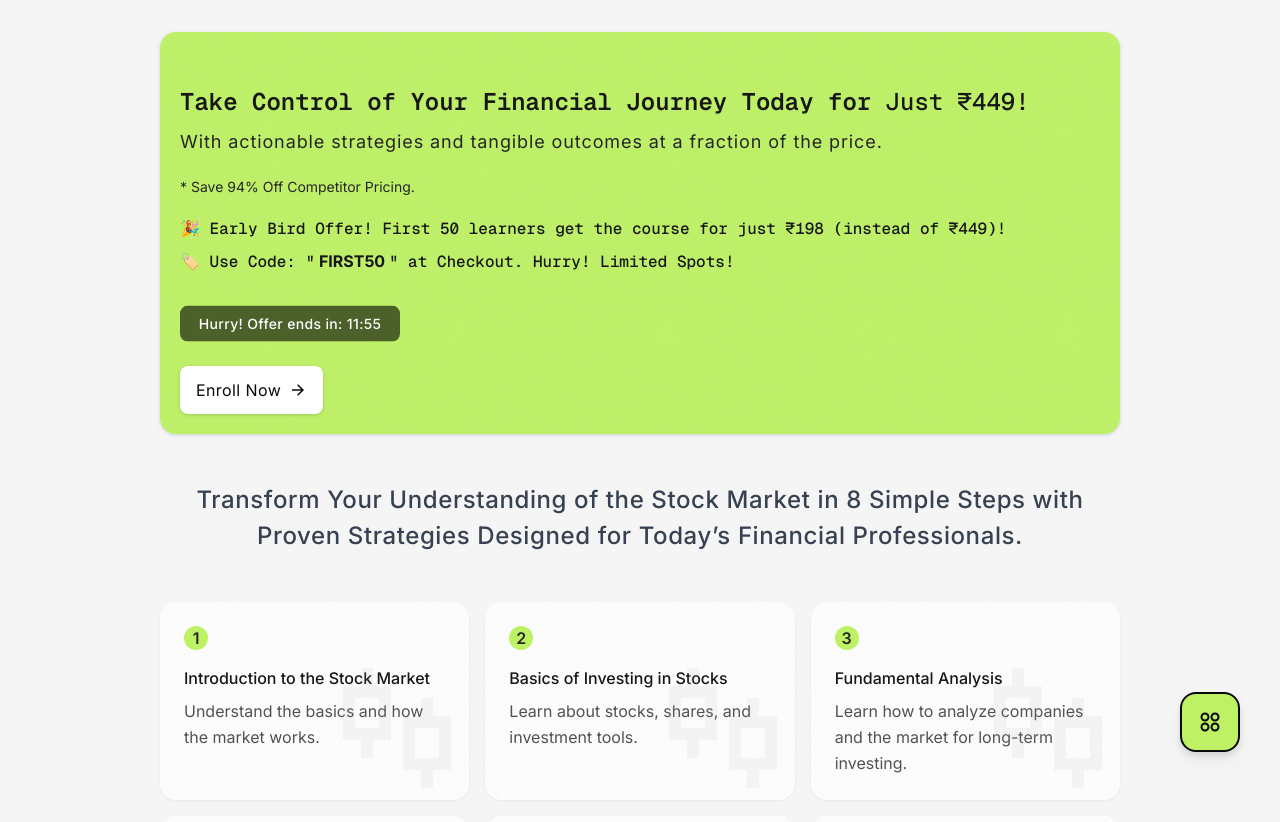
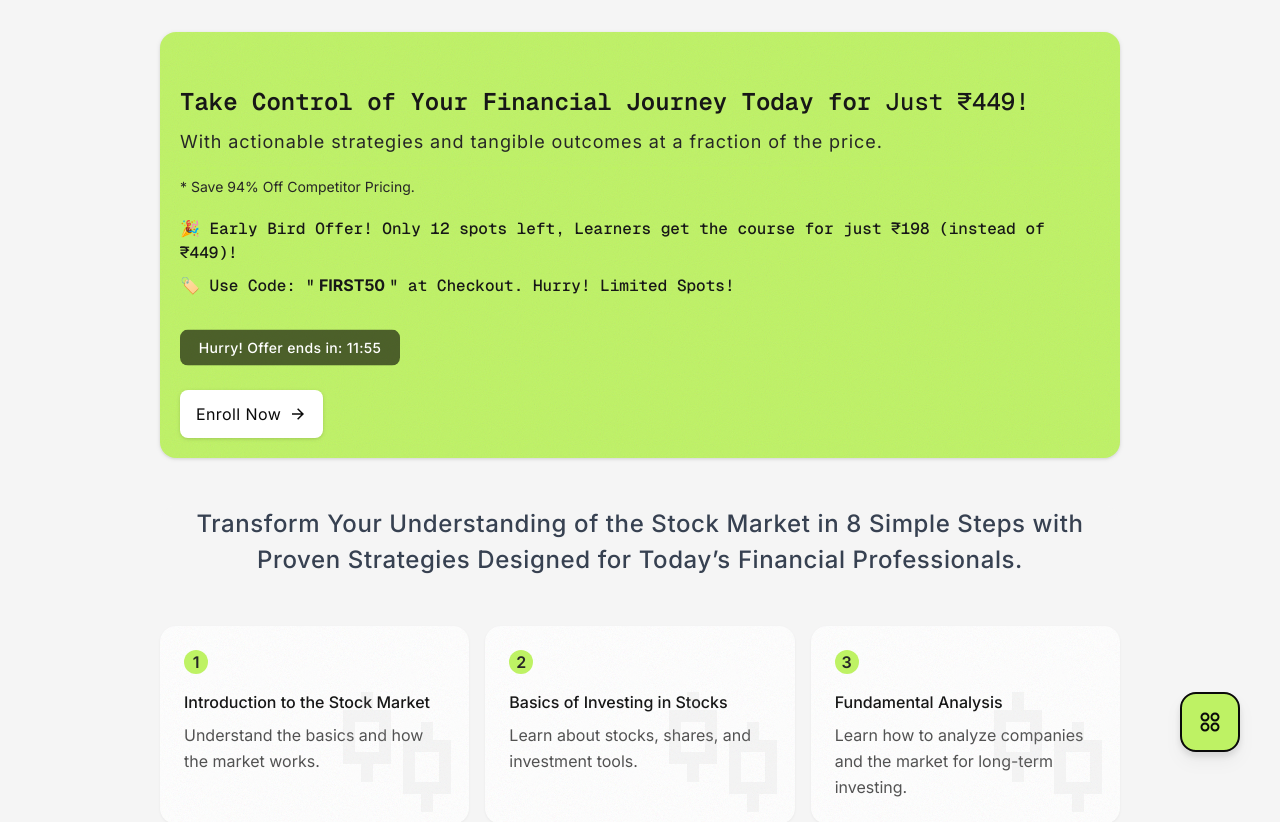
Before and after one commit to prathambhandari/stock-market-simplified, a Next.js app: page / in a window 1280 px wide. Shown: the top 822 px of the page. Built offline with nearby package versions, Linux system fonts and the light colour scheme.

Commit message:
alter hero

```diff
--- a/app/Components/HeroSection.js
+++ b/app/Components/HeroSection.js
@@ -73,7 +73,7 @@ export default function HeroSection() {
                         </h6>
 
                         <h1 className="text-l font-medium text-neutral-900 leading-normal mb-2 font-mono ">
-                        🎉 Early Bird Offer! First 50 learners get the course for just ₹198 (instead of ₹449)!
+                        🎉 Early Bird Offer! Only 12 spots left, Learners get the course for just ₹198 (instead of ₹449)!
                           </h1>
                           <h1 className="text-l font-medium text-neutral-900 leading-normal mb-2 font-mono pb-8">
                         🏷️ Use Code: "<span className="font-bold font-sans"> FIRST50 </span>" at Checkout. Hurry! Limited Spots!
```
